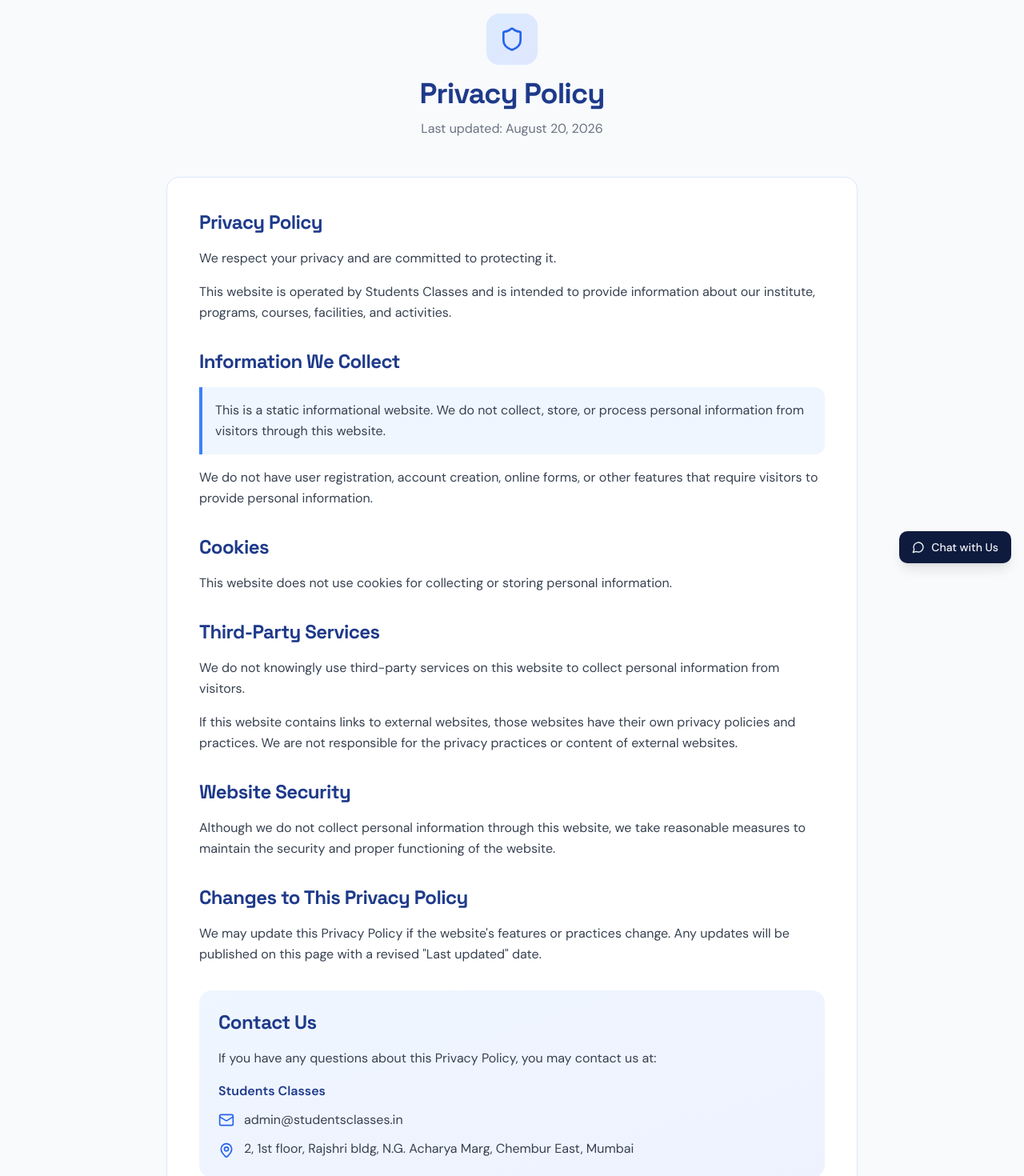
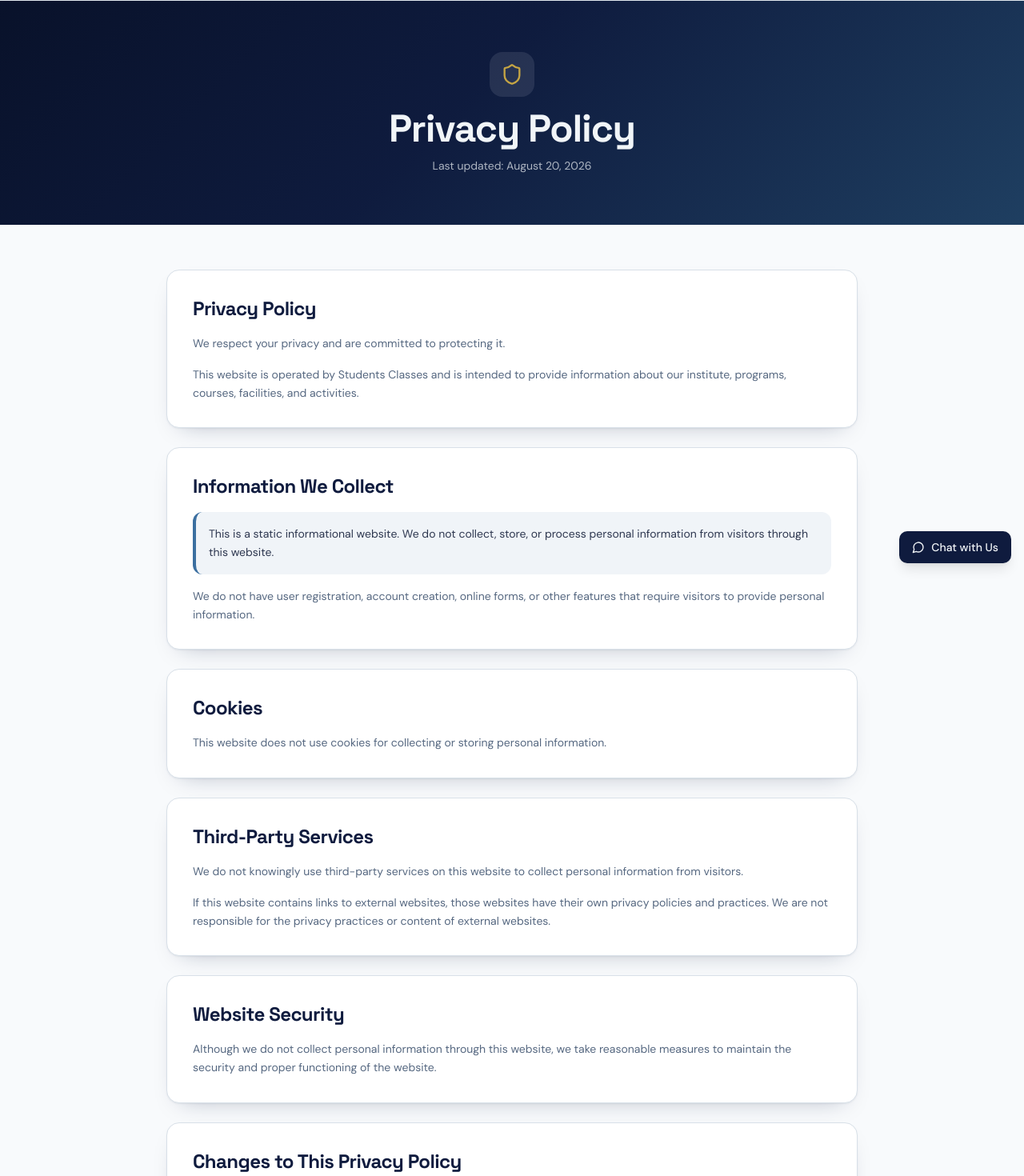
Before and after one commit to kpnigalye/student-science-classes, a React (Vite) app: page /privacy in a window 1280 px wide. Shown: the part 80-1550 px from the top of the page at 80% size. Built offline with nearby package versions, Linux system fonts and the light colour scheme.

Commit message:
Changes
Co-authored-by: kpnigalye <krishna.nigalye@gmail.com>

```diff
--- a/src/pages/Privacy.tsx
+++ b/src/pages/Privacy.tsx
@@ -1,5 +1,47 @@
 import { Helmet } from "react-helmet-async";
 import { Shield, Mail, MapPin } from "lucide-react";
+import Logo from "@/components/Logo";
+
+const sections = [
+  {
+    heading: "Privacy Policy",
+    body: [
+      "We respect your privacy and are committed to protecting it.",
+      "This website is operated by Students Classes and is intended to provide information about our institute, programs, courses, facilities, and activities.",
+    ],
+  },
+  {
+    heading: "Information We Collect",
+    callout:
+      "This is a static informational website. We do not collect, store, or process personal information from visitors through this website.",
+    body: [
+      "We do not have user registration, account creation, online forms, or other features that require visitors to provide personal information.",
+    ],
+  },
+  {
+    heading: "Cookies",
+    body: ["This website does not use cookies for collecting or storing personal information."],
+  },
+  {
+    heading: "Third-Party Services",
+    body: [
+      "We do not knowingly use third-party services on this website to collect personal information from visitors.",
+      "If this website contains links to external websites, those websites have their own privacy policies and practices. We are not responsible for the privacy practices or content of external websites.",
+    ],
+  },
+  {
+    heading: "Website Security",
+    body: [
+      "Although we do not collect personal information through this website, we take reasonable measures to maintain the security and proper functioning of the website.",
+    ],
+  },
+  {
+    heading: "Changes to This Privacy Policy",
+    body: [
+      "We may update this Privacy Policy if the website's features or practices change. Any updates will be published on this page with a revised \"Last updated\" date.",
+    ],
+  },
+];
 
 export default function Privacy() {
   return (
@@ -13,96 +55,55 @@ export default function Privacy() {
         <meta property="og:url" content="https://studentsclasses.in/privacy" />
       </Helmet>
       <header className="sticky top-0 z-40 border-b border-border/70 bg-background/90 px-4 py-3 backdrop-blur">
-        <div className="container mx-auto max-w-4xl">
-          <a href="/" className="inline-flex items-center gap-2 text-blue-600 hover:text-blue-800 font-medium">
-            ← Back to Home
-          </a>
-        </div>
+        <Logo />
       </header>
 
-      <main className="container mx-auto max-w-4xl px-4 py-12">
-        <div className="text-center mb-12">
-          <div className="w-16 h-16 rounded-2xl bg-gradient-to-br from-blue-100 to-indigo-100 flex items-center justify-center mx-auto mb-4">
-            <Shield className="w-8 h-8 text-blue-600" />
+      <section className="bg-gradient-hero px-4 py-16 text-primary-foreground">
+        <div className="container mx-auto max-w-4xl text-center animate-fade-in">
+          <div className="mx-auto mb-4 flex h-14 w-14 items-center justify-center rounded-2xl bg-primary-foreground/10">
+            <Shield className="h-7 w-7 text-gold" />
           </div>
-          <h1 className="text-4xl font-bold text-blue-900 mb-3">Privacy Policy</h1>
-          <p className="text-gray-500">Last updated: August 20, 2026</p>
+          <h1 className="text-4xl font-bold md:text-5xl">Privacy Policy</h1>
+          <p className="mt-3 text-sm text-primary-foreground/70">Last updated: August 20, 2026</p>
         </div>
+      </section>
 
-        <div className="bg-white rounded-2xl shadow-sm border border-blue-100 p-8 md:p-10 space-y-8">
-          <section>
-            <h2 className="text-2xl font-bold text-blue-900 mb-4">Privacy Policy</h2>
-            <p className="text-gray-700 leading-relaxed">
-              We respect your privacy and are committed to protecting it.
-            </p>
-            <p className="text-gray-700 leading-relaxed mt-4">
-              This website is operated by Students Classes and is intended to provide information about our institute, programs, courses, facilities, and activities.
-            </p>
-          </section>
+      <main className="container mx-auto max-w-4xl px-4 py-14">
+        <div className="space-y-6">
+          {sections.map((s) => (
+            <section key={s.heading} className="rounded-xl border border-border bg-card p-6 shadow-card md:p-8">
+              <h2 className="text-xl font-bold text-primary md:text-2xl">{s.heading}</h2>
+              {s.callout && (
+                <div className="mt-4 rounded-lg border-l-4 border-steel bg-secondary/60 p-4">
+                  <p className="text-sm leading-relaxed text-foreground/85">{s.callout}</p>
+                </div>
+              )}
+              {s.body.map((p) => (
+                <p key={p} className="mt-4 text-sm leading-relaxed text-muted-foreground">
+                  {p}
+                </p>
+              ))}
+            </section>
+          ))}
 
-          <section>
-            <h2 className="text-2xl font-bold text-blue-900 mb-4">Information We Collect</h2>
-            <div className="bg-blue-50 border-l-4 border-blue-500 p-4 rounded-r-lg">
-              <p className="text-gray-700 leading-relaxed">
-                This is a static informational website. We do not collect, store, or process personal information from visitors through this website.
-              </p>
-            </div>
-            <p className="text-gray-700 leading-relaxed mt-4">
-              We do not have user registration, account creation, online forms, or other features that require visitors to provide personal information.
-            </p>
-          </section>
-
-          <section>
-            <h2 className="text-2xl font-bold text-blue-900 mb-4">Cookies</h2>
-            <p className="text-gray-700 leading-relaxed">
-              This website does not use cookies for collecting or storing personal information.
-            </p>
-          </section>
-
-          <section>
-            <h2 className="text-2xl font-bold text-blue-900 mb-4">Third-Party Services</h2>
-            <p className="text-gray-700 leading-relaxed">
-              We do not knowingly use third-party services on this website to collect personal information from visitors.
-            </p>
-            <p className="text-gray-700 leading-relaxed mt-4">
-              If this website contains links to external websites, those websites have their own privacy policies and practices. We are not responsible for the privacy practices or content of external websites.
-            </p>
-          </section>
-
-          <section>
-            <h2 className="text-2xl font-bold text-blue-900 mb-4">Website Security</h2>
-            <p className="text-gray-700 leading-relaxed">
-              Although we do not collect personal information through this website, we take reasonable measures to maintain the security and proper functioning of the website.
-            </p>
-          </section>
-
-          <section>
-            <h2 className="text-2xl font-bold text-blue-900 mb-4">Changes to This Privacy Policy</h2>
-            <p className="text-gray-700 leading-relaxed">
-              We may update this Privacy Policy if the website's features or practices change. Any updates will be published on this page with a revised "Last updated" date.
-            </p>
-          </section>
-
-          <section className="bg-gradient-to-br from-blue-50 to-indigo-50 rounded-xl p-6">
-            <h2 className="text-2xl font-bold text-blue-900 mb-4">Contact Us</h2>
-            <p className="text-gray-700 leading-relaxed mb-4">
+          <section className="rounded-xl border border-border bg-gradient-panel p-6 shadow-card md:p-8">
+            <h2 className="text-xl font-bold text-primary md:text-2xl">Contact Us</h2>
+            <p className="mt-3 text-sm leading-relaxed text-muted-foreground">
               If you have any questions about this Privacy Policy, you may contact us at:
             </p>
-            <div className="space-y-3">
-              <div className="flex items-center gap-3 text-gray-700">
-                <span className="font-semibold text-blue-900">Students Classes</span>
-              </div>
-              <div className="flex items-center gap-3 text-gray-700">
-                <Mail className="w-5 h-5 text-blue-600" />
-                <a href="mailto:admin@studentsclasses.in" className="hover:text-blue-800 transition-colors">
+            <ul className="mt-5 space-y-3 text-sm text-foreground/85">
+              <li className="font-semibold text-primary">Students Classes</li>
+              <li className="flex items-start gap-3">
+                <Mail className="mt-0.5 h-4 w-4 shrink-0 text-steel" />
+                <a href="mailto:admin@studentsclasses.in" className="transition-colors hover:text-primary">
                   admin@studentsclasses.in
                 </a>
-              </div>
-              <div className="flex items-start gap-3 text-gray-700">
-                <MapPin className="w-5 h-5 text-blue-600 mt-1" />
+              </li>
+              <li className="flex items-start gap-3">
+                <MapPin className="mt-0.5 h-4 w-4 shrink-0 text-steel" />
                 <span>2, 1st floor, Rajshri bldg, N.G. Acharya Marg, Chembur East, Mumbai</span>
-              </div>
-            </div>
+              </li>
+            </ul>
           </section>
         </div>
       </main>
```
